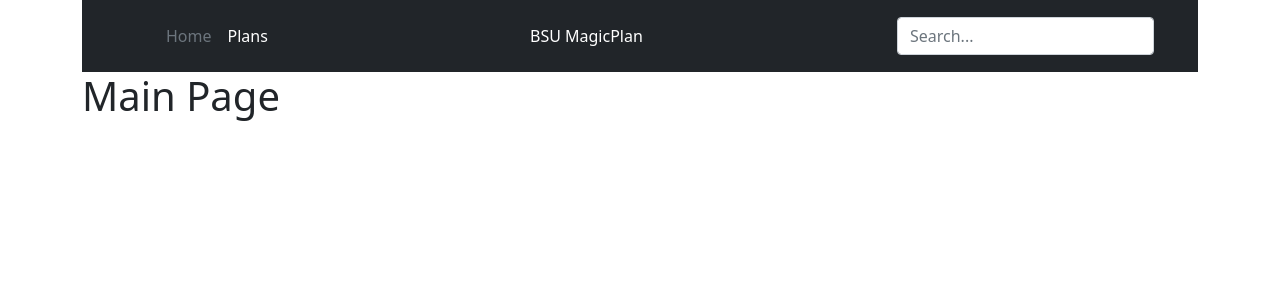
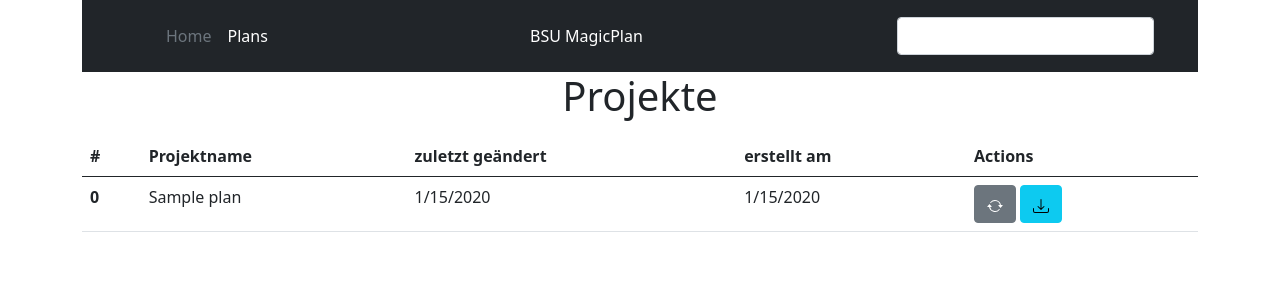
Before and after one commit to jkleinau/BSUMagicPlan, a Node server app: page / in a window 1280 px wide. Shown: the top 300 px of the page. Run offline with Node 20, Linux system fonts and the light colour scheme; tables that the repository leaves empty hold one stand-in row (values such as "Sample post"); some libraries are stand-ins or nearby versions.

Commit message:
Main Page implemented

```diff
--- a/package.json
+++ b/package.json
@@ -12,6 +12,7 @@
   "license": "ISC",
   "dependencies": {
     "body-parser": "^1.19.0",
+    "bootstrap-icons": "^1.5.0",
     "ejs": "^3.1.6",
     "express": "^4.17.1",
     "express-ejs-layouts": "^2.5.0",
--- a/routes/index.js
+++ b/routes/index.js
@@ -2,23 +2,54 @@ const { response } = require('express')
 const express = require('express')
 const router = express.Router()
 const request = require('request')
+const Plan = require('../models/plan')
 
 const options={
-    url:'https://cloud.magic-plan.com/api/v2/workgroups/plans',
-    key: 'dd0c7925689fbf4f2083412497c30f9d2445',
-    customer: '5c7ef0e0b4132'
+    url:'https://cloud.magic-plan.com/api/v2/workgroups/plans?page=3',
+    headers:{
+        accecpt: 'application/json',
+        key: 'dd0c7925689fbf4f2083412497c30f9d2445',
+        customer: '5c7ef0e0b4132'
+    }
+
 }
 
-router.get('/', (req,res)=>{
-    res.render('index')
+router.get('/', async(req,res)=>{
+    let query = Plan.find()
+    if(req.query.searchTerm != null && req.query.searchTerm != ''){
+        query = query.regex('name', new RegExp(req.query.searchTerm, 'i'))
+    }
+    req.plans = await query.limit(100).exec()
+    res.render('index',{
+        plans: req.plans,
+        searchTerm: req.query.searchTerm
+    })
 })
 
-router.get('/refresh', (req, res) =>{
+router.get('/refresh', async (req, res) =>{
+    const info = {}
     request.get(options, (err, response, body)=>{
-        if(err) console.error(err)
+        if(err) return
         const info = JSON.parse(body)
-        console.log(info)
+
+        info.data.plans.forEach(async plan => {
+            const newPlan = new Plan({
+                id: plan.id,
+                name: plan.name,
+                // address = plan.address,
+                creation_date: plan.creation_date,
+                update_date: plan.update_date,
+                thumbnail_url: plan.thumbnail_url,
+                public_url: plan.public_url
+            })
+            try {
+                const newP = await newPlan.save()
+            } catch (error) {
+                console.error(error)
+            }
+        });
     })
+    res.redirect('/')
 })
 
 
--- a/server.js
+++ b/server.js
@@ -2,6 +2,7 @@ const express = require('express')
 const app = express()
 const expressLayout = require('express-ejs-layouts')
 const bodyparser = require('body-parser')
+const mongoose = require('mongoose')
 
 app.set('view engine', 'ejs')
 app.set('views', __dirname + '/views')
@@ -9,6 +10,17 @@ app.set('layout', 'layouts/layouts')
 app.use(expressLayout)
 app.use(bodyparser.urlencoded({limit:'10mb', extended:false}))
 
+
+// Connecting to MongoDB database
+
+mongoose.connect(process.env.DATABASE_URL || 'mongodb://localhost/phenometer', { useNewUrlParser: true , useUnifiedTopology: true , useCreateIndex:true})
+const db = mongoose.connection
+db.on('error', error => console.error(error))
+db.once('open', () => {
+    console.log('Connected to Mongoose')
+    console.log(process.env.DATABASE_URL)
+})
+
 // Get Routes
 const indexRouter = require('./routes/index')
 
--- a/views/index.ejs
+++ b/views/index.ejs
@@ -1 +1,40 @@
-<h1>Main Page</h1>
+<h1 class="fs-1 mb-3 text-center">Projekte</h1>
+<table class="table">
+    <thead>
+      <tr>
+        <th scope="col">#</th>
+        <!-- <th scope="col">id</th> -->
+        <th scope="col">Projektname</th>
+        <th scope="col">zuletzt geändert</th>
+        <th scope="col">erstellt am</th>
+        <th scope="col">Actions</th>
+      </tr>
+    </thead>
+<tbody>
+    <% if(plans != null || plans) {plans.forEach(function (plan, i) { %>
+        <tr>
+        <th scope="row"><%= i %></th>
+        <!-- <td><//%= plan.id %> </td> -->
+        <td><%= plan.name %> </td>
+        <td><%= plan.update_date.toLocaleDateString() %> </td>
+        <td><%= plan.creation_date.toLocaleDateString() %> </td>
+        <td>
+            <a class="btn btn-secondary">
+                <svg xmlns="http://www.w3.org/2000/svg" width="16" height="16" fill="currentColor" class="bi bi-arrow-repeat" viewBox="0 0 16 16">
+                    <path d="M11.534 7h3.932a.25.25 0 0 1 .192.41l-1.966 2.36a.25.25 0 0 1-.384 0l-1.966-2.36a.25.25 0 0 1 .192-.41zm-11 2h3.932a.25.25 0 0 0 .192-.41L2.692 6.23a.25.25 0 0 0-.384 0L.342 8.59A.25.25 0 0 0 .534 9z"/>
+                    <path fill-rule="evenodd" d="M8 3c-1.552 0-2.94.707-3.857 1.818a.5.5 0 1 1-.771-.636A6.002 6.002 0 0 1 13.917 7H12.9A5.002 5.002 0 0 0 8 3zM3.1 9a5.002 5.002 0 0 0 8.757 2.182.5.5 0 1 1 .771.636A6.002 6.002 0 0 1 2.083 9H3.1z"/>
+                </svg>
+            </a>
+            <a class="btn btn-info" type="button">
+                <svg xmlns="http://www.w3.org/2000/svg" width="16" height="16" fill="currentColor" class="bi bi-download" viewBox="0 0 16 16">
+                    <path d="M.5 9.9a.5.5 0 0 1 .5.5v2.5a1 1 0 0 0 1 1h12a1 1 0 0 0 1-1v-2.5a.5.5 0 0 1 1 0v2.5a2 2 0 0 1-2 2H2a2 2 0 0 1-2-2v-2.5a.5.5 0 0 1 .5-.5z"/>
+                    <path d="M7.646 11.854a.5.5 0 0 0 .708 0l3-3a.5.5 0 0 0-.708-.708L8.5 10.293V1.5a.5.5 0 0 0-1 0v8.793L5.354 8.146a.5.5 0 1 0-.708.708l3 3z"/>
+                </svg>
+            </a>
+
+        </td>
+    </tr>
+    <%  });} %>
+</tbody>
+
+</table>
--- a/views/layouts/layouts.ejs
+++ b/views/layouts/layouts.ejs
@@ -1,5 +1,5 @@
 <!DOCTYPE html>
-<html lang="en">
+<html lang="de">
 <head>
   <meta charset="UTF-8">
   <meta name="viewport" content="width=device-width, initial-scale=1.0">
--- a/views/partials/header.ejs
+++ b/views/partials/header.ejs
@@ -16,7 +16,7 @@
         </ul>
 
         <form class="col-12 col-lg-auto mb-3 mb-lg-0 me-lg-3">
-          <input type="search" class="form-control form-control-dark" placeholder="Search..." aria-label="Search">
+          <input type="search" name="searchTerm" value="<%= searchTerm %> " class="form-control form-control-dark" placeholder="Search..." aria-label="Search">
         </form>
 
 
```
Also changed, not shown: models/plan.js (added, +51 -0 lines), 3 other files.
